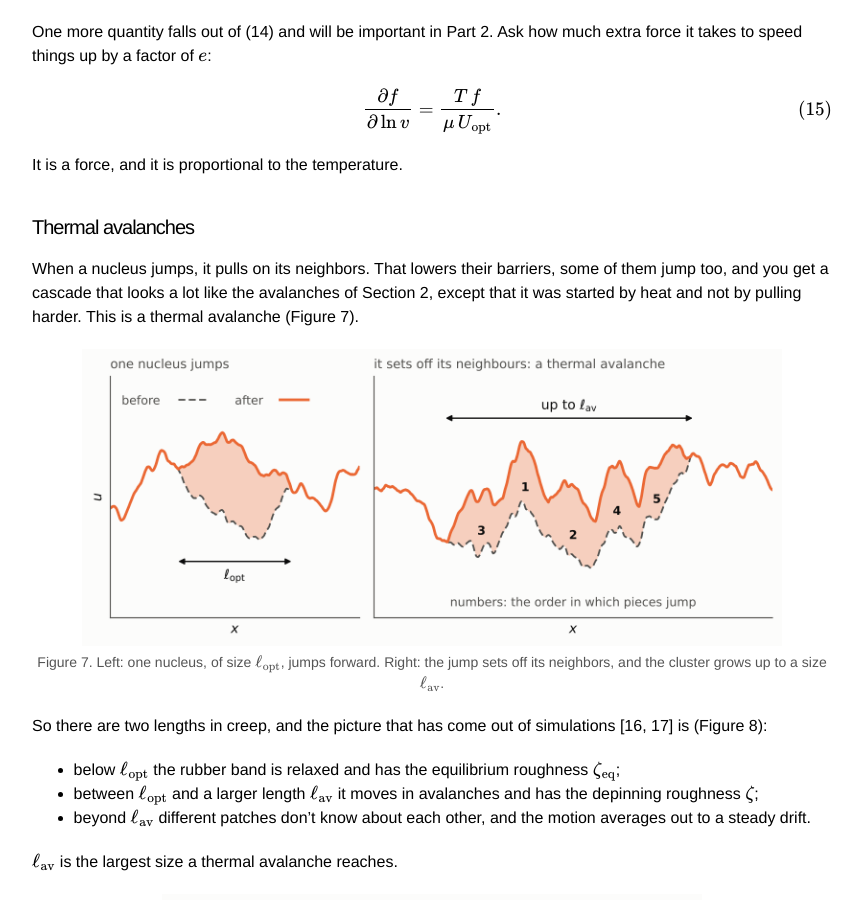
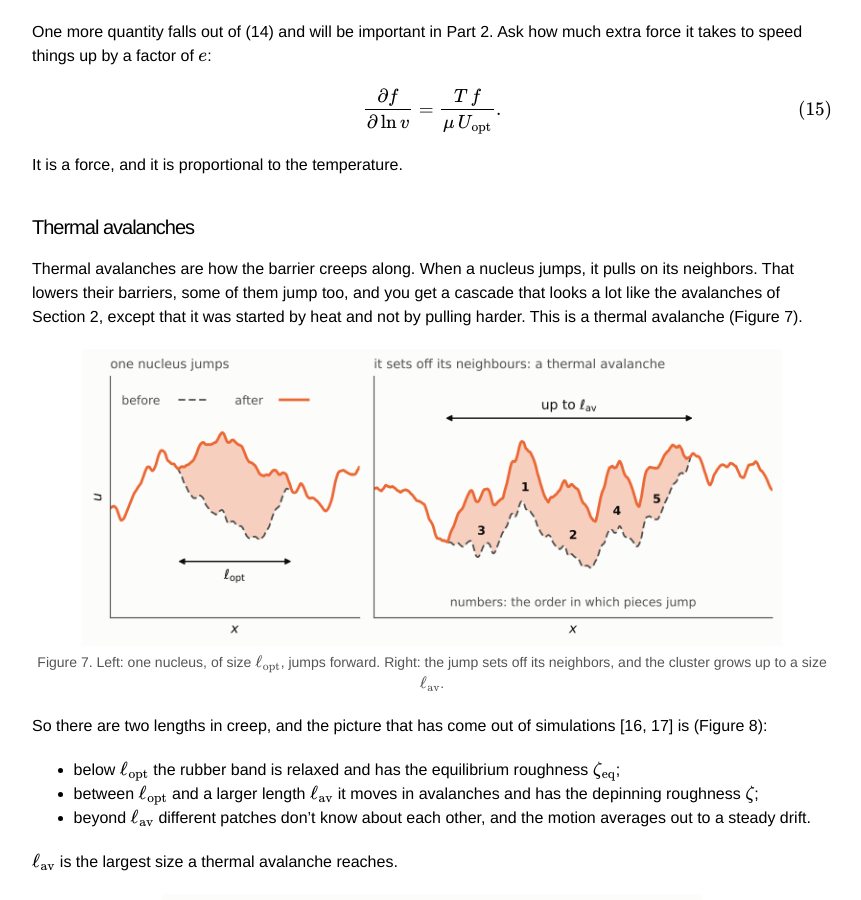
Before and after one commit to mohashei/mohashei.github.io, a Jekyll site: the page built from _posts/2026-11-12-avalanches-and-depinning.markdown, in a window 1280 px wide and 900 px high, scrolled down 8726 px. Shown: the whole window, without its empty margins (208-1069 px from the left). Built offline with Jekyll 4.4.1, drawn with Linux system fonts in a browser that asks for light colours; formulas are drawn with MathJax 3; some of the changed text lies outside the part shown.

Commit message:
Clarify descriptions of Larkin length and thermal avalanches

```diff
--- a/_posts/2026-11-12-avalanches-and-depinning.markdown
+++ b/_posts/2026-11-12-avalanches-and-depinning.markdown
@@ -241,7 +241,7 @@
 
 #### Which barrier?
 
-There are barriers at every scale, by (7). Which one sets the speed?
+There are barriers at every scale, by (7). Which one controls how fast the rubber band creeps along?
 
 Think about pushing a piece of size $$R$$ forward by $$\delta u(R)$$. It costs an energy $$U(R)$$ to climb out of the valley, and you get back the work done by the applied force. That is the total force on the piece, $$f\,R^d$$ (again, $$f$$ is per unit volume), times the distance moved, $$\delta u(R)$$:
 
@@ -296,7 +296,7 @@
 
 #### Thermal avalanches
 
-When a nucleus jumps, it pulls on its neighbors. That lowers their barriers, some of them jump too, and you get a cascade that looks a lot like the avalanches of Section 2, except that it was started by heat and not by pulling harder. This is a thermal avalanche (Figure 7).
+Thermal avalanches are how the barrier creeps along. When a nucleus jumps, it pulls on its neighbors. That lowers their barriers, some of them jump too, and you get a cascade that looks a lot like the avalanches of Section 2, except that it was started by heat and not by pulling harder. This is a thermal avalanche (Figure 7).
 
 <div class="imgcap">
 <img src="/assets/thermal-avalanches/fig07_thermal_avalanche.png"
```
Also changed, not shown: other parts of _posts/2026-11-12-avalanches-and-depinning.markdown (+1 -1 lines).
